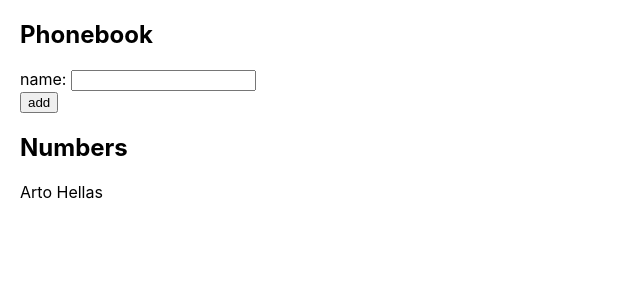
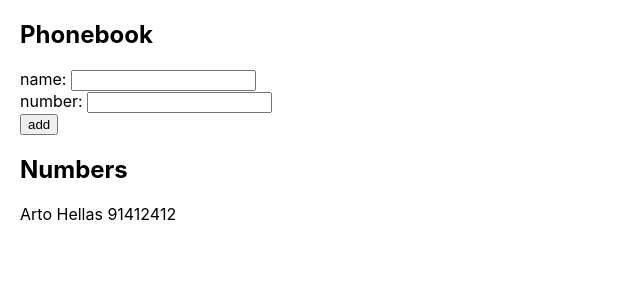
Before and after one commit to frmjar/bootcamp-fullstackopen, a React (Create React App) app in the folder part2/phonebook/: page / in a window 1280 px wide. Shown: the top 300 px of the page, without its empty margins (0-640 px from the left). Built offline with nearby package versions, Linux system fonts and the light colour scheme.

Commit message:
Ejercicio 2.8 Añadido un nuevo campo teléfono

```diff
--- a/part2/phonebook/src/App.js
+++ b/part2/phonebook/src/App.js
@@ -3,26 +3,32 @@ import './App.css';
 
 const App = () => {
   const [persons, setPersons] = useState([
-    {name: 'Arto Hellas'},
+    {name: 'Arto Hellas', number:'91412412'},
   ]);
   const [newName, setNewName] = useState('');
+  const [newNumber, setNewNumber] = useState('');
 
   const submitHandler = (evt) => {
     evt.preventDefault();
-    if(!alreadyExist()) {
-      setPersons([...persons, {name: newName}]);
-      setNewName('')
+    if (!alreadyExist()) {
+      setPersons([...persons, {name: newName, number: newNumber}]);
+      setNewName('');
+      setNewNumber('');
     }
   };
 
   const alreadyExist = () => {
     const exist = persons.some((person) => person.name === newName);
-    if(exist) alert(`${newName} is already added to phonebook`)
+    if (exist) alert(`${newName} is already added to phonebook`);
     return exist;
-  }
+  };
 
-  const changeHandler = (evt) => {
+  const changeNameHandler = (evt) => {
     setNewName(evt.target.value);
+  };
+
+  const changeNumberHandler = (evt) => {
+    setNewNumber(evt.target.value);
   };
 
   return (
@@ -30,14 +36,19 @@ const App = () => {
         <h2>Phonebook</h2>
         <form onSubmit={submitHandler}>
           <div>
-            <label>name: </label><input onChange={changeHandler} value={newName}/>
+            <label>name: </label>
+            <input onChange={changeNameHandler} value={newName}/>
+          </div>
+          <div>
+            <label>number: </label>
+            <input onChange={changeNumberHandler} value={newNumber}/>
           </div>
           <div>
             <button type="submit">add</button>
           </div>
         </form>
         <h2>Numbers</h2>
-        {persons.map(person => <div key={person.name}>{person.name}</div>)}
+        {persons.map(person => <div key={person.name}>{person.name} {person.number}</div>)}
       </div>
   );
 };
```
